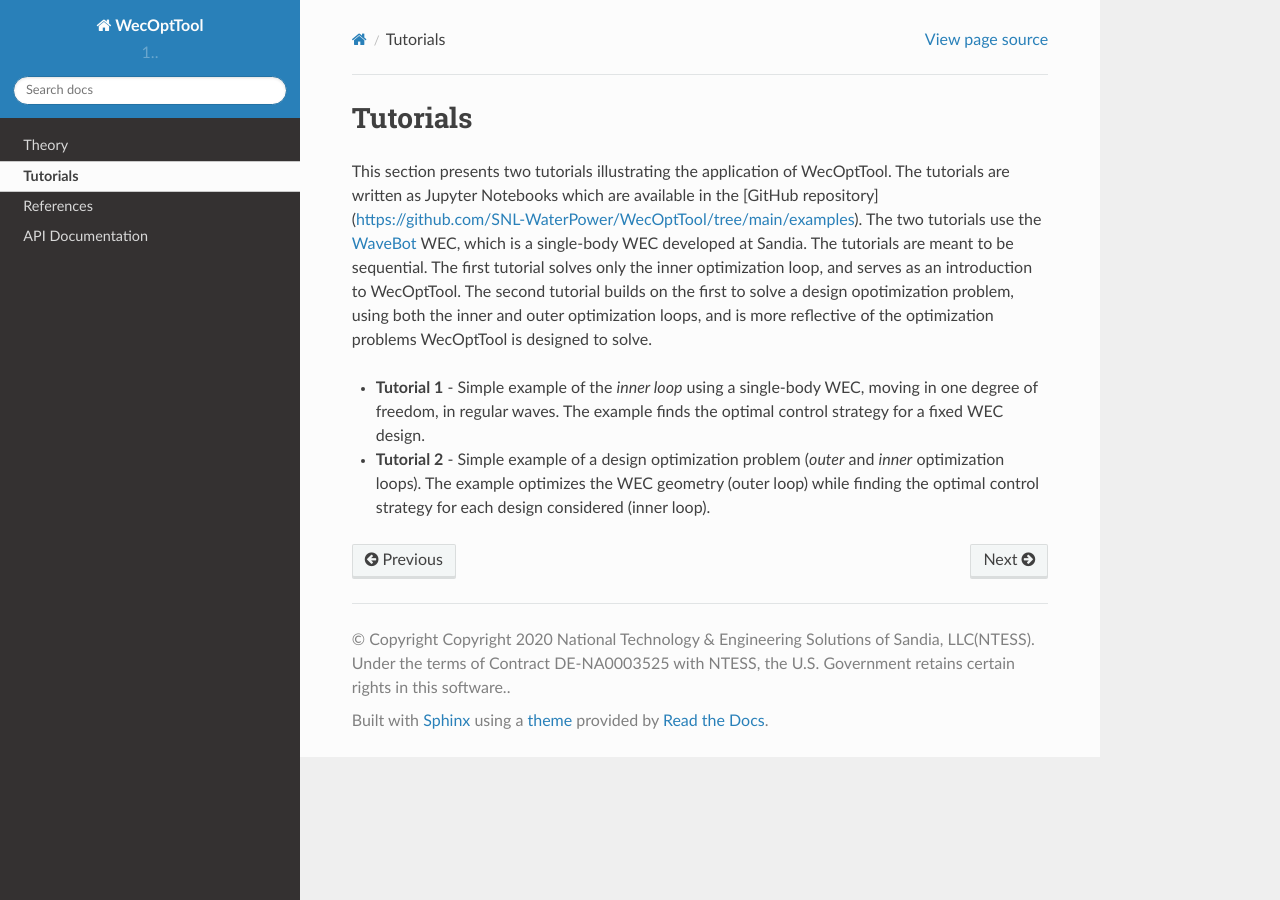
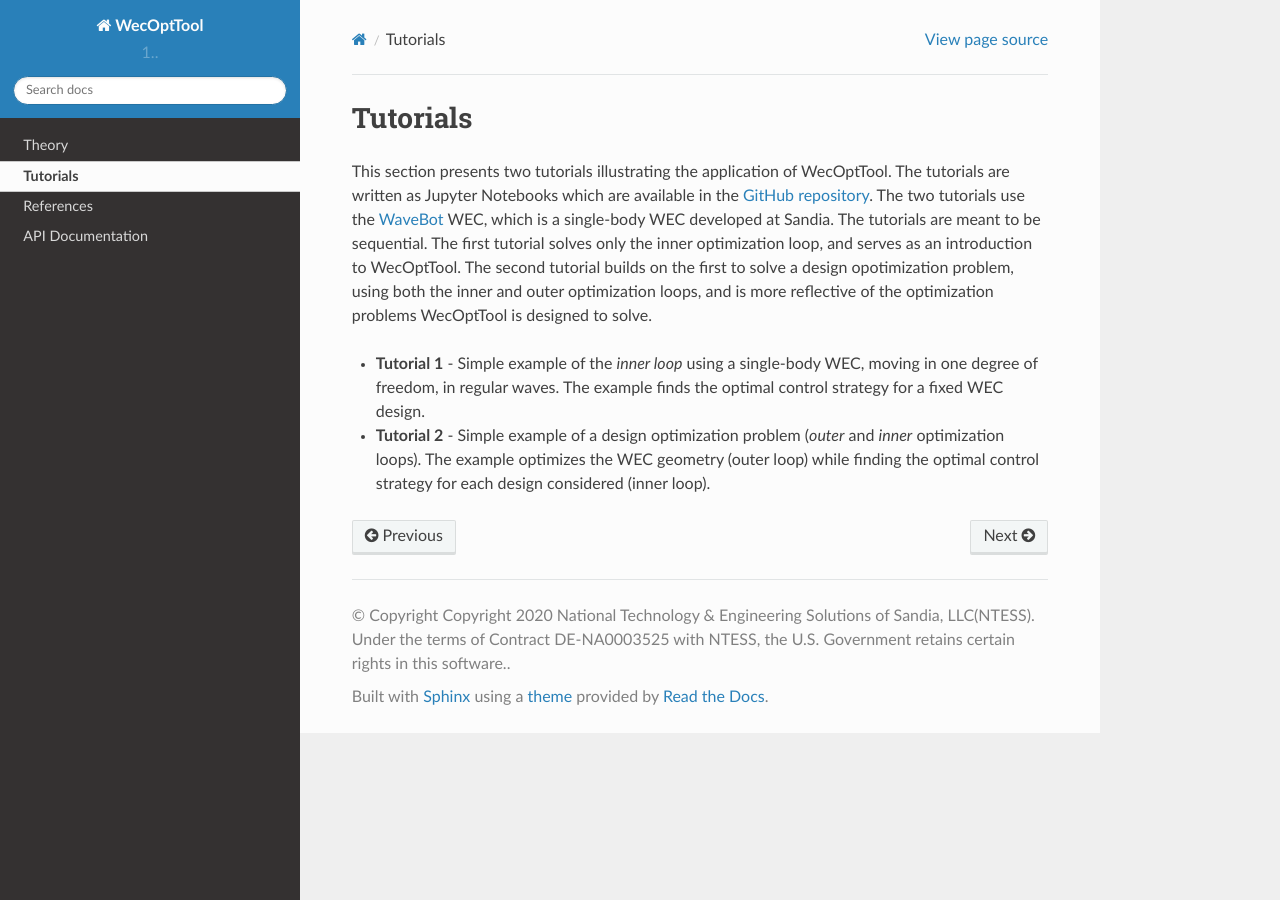
Before and after one commit to sandialabs/WecOptTool, a Sphinx documentation site: the page built from docs/source/tutorials.rst, in a window 1280 px wide. Built offline with Sphinx 7.4.7 and the Read the Docs theme 2.0.0, drawn with Linux system fonts in a browser that asks for light colours; pages that are not in the unit, such as notebooks, are missing from menus; some of the changed lines change nothing that is shown.

Commit message:
fix link to GitHub repo examples

```diff
--- a/docs/source/tutorials.rst
+++ b/docs/source/tutorials.rst
@@ -1,7 +1,7 @@
 Tutorials
 =========
 This section presents two tutorials illustrating the application of WecOptTool.
-The tutorials are written as Jupyter Notebooks which are available in the [GitHub repository](https://github.com/SNL-WaterPower/WecOptTool/tree/main/examples).
+The tutorials are written as Jupyter Notebooks which are available in the `GitHub repository`_.
 The two tutorials use the `WaveBot`_ WEC, which is a single-body WEC developed at Sandia.
 The tutorials are meant to be sequential.
 The first tutorial solves only the inner optimization loop, and serves as an introduction to WecOptTool.
@@ -11,6 +11,7 @@
 - **Tutorial 2** - Simple example of a design optimization problem (*outer* and *inner* optimization loops). The example optimizes the WEC geometry (outer loop) while finding the optimal control strategy for each design considered (inner loop).
 
 
+.. _GitHub repository: https://github.com/SNL-WaterPower/WecOptTool/tree/main/examples
 .. _WaveBot: https://doi.org/10.3390/en10040472
 .. _Reference Model 3: https://energy.sandia.gov/programs/renewable-energy/water-power/projects/reference-model-project-rmp/
 
```
